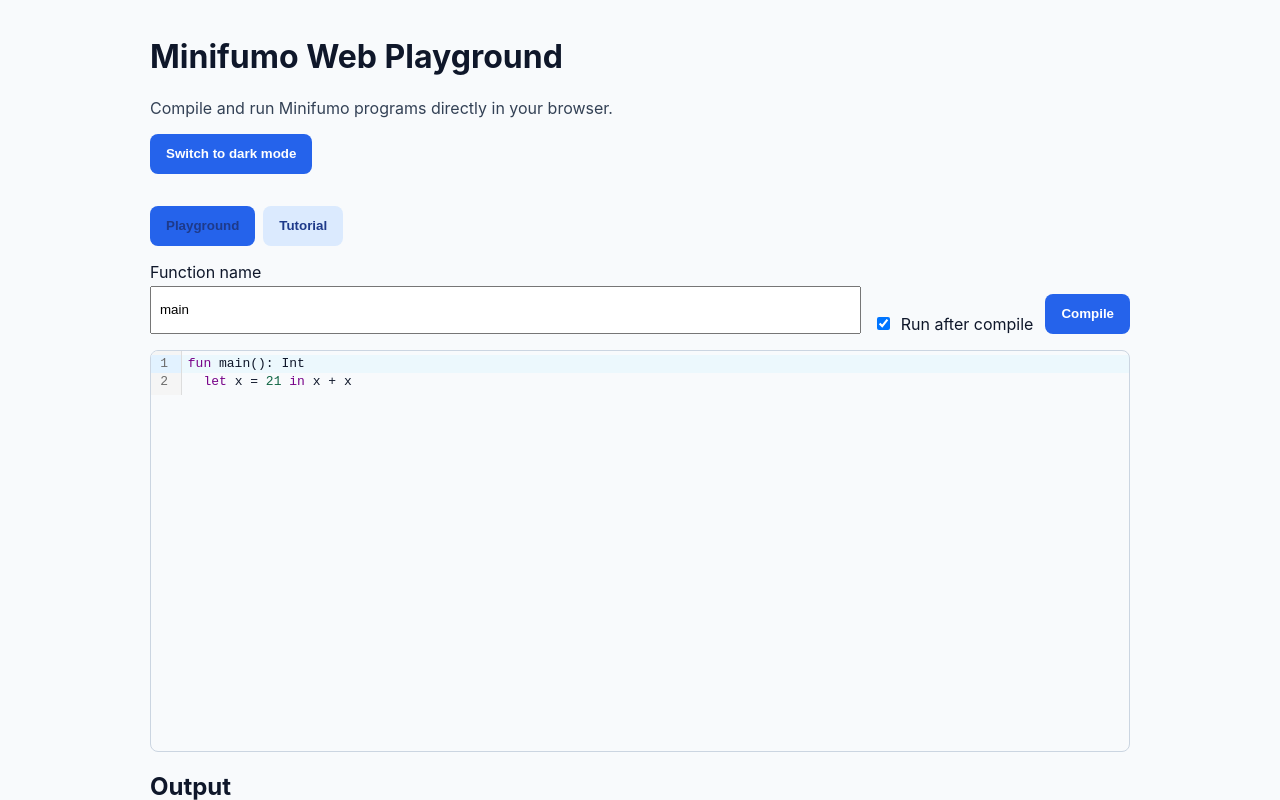
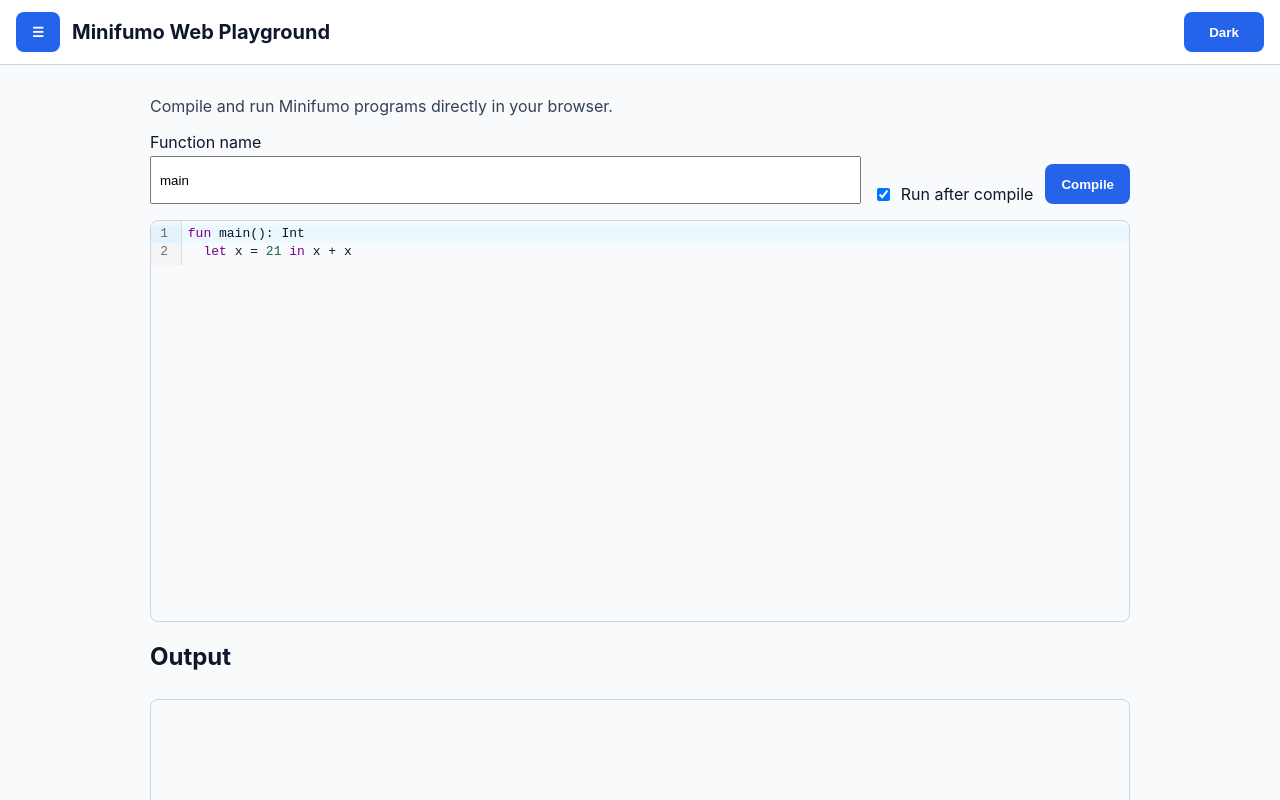
Before and after one commit to peterzeller/minifumo-lang, a React (Vite) app in the folder web/: page / in a window 1280 px wide. Shown: the top 800 px of the page. Built offline with nearby package versions, Linux system fonts and the light colour scheme.

Commit message:
Move tutorial and playground into topbar navigation

```diff
--- a/web/src/App.tsx
+++ b/web/src/App.tsx
@@ -5,8 +5,11 @@ import { minifumoLanguage } from './minifumoLanguage'
 import { MinifumoCompiler } from './compiler'
 import { tutorialPages, tutorialPagesById, type TutorialBlock, type TutorialCodeInclude, type TutorialPage } from './tutorial'
 
-type Tab = 'playground' | 'tutorial'
 type Theme = 'light' | 'dark'
+
+type NavigationTarget =
+  | { kind: 'playground' }
+  | { kind: 'tutorial'; pageId: string }
 
 interface CompileError {
   message: string
@@ -147,53 +150,20 @@ function TutorialBlockView({ block, onNavigate }: { block: TutorialBlock; onNavi
   )
 }
 
-// Renders the markdown-driven tutorial with page navigation and editable code includes.
-function TutorialView() {
-  const [currentPageId, setCurrentPageId] = useState(tutorialPages[0]?.id ?? '')
-  const [isSidebarOpen, setIsSidebarOpen] = useState(false)
+// Renders the markdown-driven tutorial with previous and next page navigation.
+function TutorialView({ currentPageId, onNavigate }: { currentPageId: string; onNavigate: (pageId: string) => void }) {
   const currentPage: TutorialPage | undefined = tutorialPagesById[currentPageId]
   const currentIndex = tutorialPages.findIndex((page) => page.id === currentPageId)
   const previousPage = currentIndex > 0 ? tutorialPages[currentIndex - 1] : undefined
   const nextPage = currentIndex >= 0 && currentIndex < tutorialPages.length - 1 ? tutorialPages[currentIndex + 1] : undefined
 
-  const navigateToPage = (pageId: string) => {
-    if (tutorialPagesById[pageId]) {
-      setCurrentPageId(pageId)
-      setIsSidebarOpen(false)
-    }
-  }
-
   return (
-    <section className="tutorialLayout">
-      <button
-        className="tutorialMenuButton"
-        onClick={() => setIsSidebarOpen((current) => !current)}
-        aria-expanded={isSidebarOpen}
-        aria-controls="tutorial-sidebar"
-      >
-        ☰ Tutorial pages
-      </button>
-      <aside id="tutorial-sidebar" className={isSidebarOpen ? 'tutorialSidebar open' : 'tutorialSidebar'}>
-        <h2>Tutorial</h2>
-        <div className="tutorialPageList" role="tablist" aria-label="Tutorial pages">
-          {tutorialPages.map((page) => (
-            <button
-              key={page.id}
-              role="tab"
-              className={page.id === currentPageId ? 'tab activeTab' : 'tab'}
-              onClick={() => navigateToPage(page.id)}
-            >
-              {page.title}
-            </button>
-          ))}
-        </div>
-      </aside>
-      <div className="tutorialContent">
+    <section className="tutorialContent">
       <h2>{currentPage?.title ?? 'Tutorial'}</h2>
       {currentPage ? (
         <article className="tutorialSection" key={currentPage.id}>
           {currentPage.blocks.map((block, index) => (
-              <TutorialBlockView key={`${currentPage.id}-${index}`} block={block} onNavigate={navigateToPage} />
+            <TutorialBlockView key={`${currentPage.id}-${index}`} block={block} onNavigate={onNavigate} />
           ))}
         </article>
       ) : (
@@ -201,14 +171,13 @@ function TutorialView() {
       )}
 
       <nav className="tutorialPager" aria-label="Tutorial page navigation">
-          <button onClick={() => previousPage && navigateToPage(previousPage.id)} disabled={!previousPage}>
+        <button onClick={() => previousPage && onNavigate(previousPage.id)} disabled={!previousPage}>
           ← Previous
         </button>
-          <button onClick={() => nextPage && navigateToPage(nextPage.id)} disabled={!nextPage}>
+        <button onClick={() => nextPage && onNavigate(nextPage.id)} disabled={!nextPage}>
           Next →
         </button>
       </nav>
-      </div>
     </section>
   )
 }
@@ -223,6 +192,12 @@ function getInitialTheme(): Theme {
   return window.matchMedia('(prefers-color-scheme: dark)').matches ? 'dark' : 'light'
 }
 
+// Returns the initial navigation target based on available tutorial pages.
+function getInitialNavigationTarget(): NavigationTarget {
+  const firstTutorialPage = tutorialPages[0]
+  return firstTutorialPage ? { kind: 'tutorial', pageId: firstTutorialPage.id } : { kind: 'playground' }
+}
+
 // Renders the mobile-friendly Minifumo browser playground UI.
 export function App() {
   const editorContainerRef = useRef<HTMLDivElement | null>(null)
@@ -230,8 +205,9 @@ export function App() {
   const [output, setOutput] = useState('')
   const [functionName, setFunctionName] = useState('main')
   const [shouldRun, setShouldRun] = useState(true)
-  const [activeTab, setActiveTab] = useState<Tab>('playground')
   const [theme, setTheme] = useState<Theme>(() => getInitialTheme())
+  const [isNavOpen, setIsNavOpen] = useState(false)
+  const [navigationTarget, setNavigationTarget] = useState<NavigationTarget>(() => getInitialNavigationTarget())
 
   // Creates the CodeMirror extension list once for editor initialization.
   const editorExtensions = useMemo(
@@ -239,7 +215,7 @@ export function App() {
     [],
   )
 
-  // Initializes and tears down the CodeMirror editor instance.
+  // Applies and persists the active light or dark theme.
   useEffect(() => {
     document.documentElement.setAttribute('data-theme', theme)
     window.localStorage.setItem('minifumo-theme', theme)
@@ -285,25 +261,63 @@ export function App() {
     }
   }
 
+  // Switches the main view to the playground section.
+  const openPlayground = () => {
+    setNavigationTarget({ kind: 'playground' })
+    setIsNavOpen(false)
+  }
+
+  // Switches the main view to a selected tutorial page.
+  const openTutorialPage = (pageId: string) => {
+    if (!tutorialPagesById[pageId]) {
+      return
+    }
+
+    setNavigationTarget({ kind: 'tutorial', pageId })
+    setIsNavOpen(false)
+  }
+
+  const isPlaygroundActive = navigationTarget.kind === 'playground'
+
   return (
     <main className="page">
-      <h1>Minifumo Web Playground</h1>
-      <p className="subtitle">Compile and run Minifumo programs directly in your browser.</p>
+      <header className="topBar">
+        <button
+          className="navToggleButton"
+          onClick={() => setIsNavOpen((current) => !current)}
+          aria-expanded={isNavOpen}
+          aria-controls="site-navigation"
+        >
+          ☰
+        </button>
+        <h1 className="topBarTitle">Minifumo Web Playground</h1>
         <button onClick={() => setTheme((current) => (current === 'dark' ? 'light' : 'dark'))} className="themeToggleButton">
-        {theme === 'dark' ? 'Switch to light mode' : 'Switch to dark mode'}
+          {theme === 'dark' ? 'Light' : 'Dark'}
         </button>
+      </header>
 
-      <div className="tabs" role="tablist" aria-label="Minifumo website sections">
-        <button onClick={() => setActiveTab('playground')} className={activeTab === 'playground' ? 'tab activeTab' : 'tab'}>
+      <aside id="site-navigation" className={isNavOpen ? 'tutorialSidebar open' : 'tutorialSidebar'}>
+        <h2>Navigation</h2>
+        <button className={isPlaygroundActive ? 'tab activeTab' : 'tab'} onClick={openPlayground}>
           Playground
         </button>
-        <button onClick={() => setActiveTab('tutorial')} className={activeTab === 'tutorial' ? 'tab activeTab' : 'tab'}>
-          Tutorial
+        <h3 className="navigationSectionTitle">Tutorial</h3>
+        <div className="tutorialPageList" role="tablist" aria-label="Tutorial pages">
+          {tutorialPages.map((page) => {
+            const isActive = navigationTarget.kind === 'tutorial' && navigationTarget.pageId === page.id
+            return (
+              <button key={page.id} role="tab" className={isActive ? 'tab activeTab' : 'tab'} onClick={() => openTutorialPage(page.id)}>
+                {page.title}
               </button>
+            )
+          })}
         </div>
+      </aside>
 
-      {activeTab === 'playground' ? (
+      <section className="mainContent">
+        {isPlaygroundActive ? (
           <>
+            <p className="subtitle">Compile and run Minifumo programs directly in your browser.</p>
             <div className="controls">
               <label>
                 Function name
@@ -334,8 +348,9 @@ export function App() {
             </section>
           </>
         ) : (
-        <TutorialView />
+          <TutorialView currentPageId={navigationTarget.pageId} onNavigate={openTutorialPage} />
         )}
+      </section>
     </main>
   )
 }
--- a/web/src/styles.css
+++ b/web/src/styles.css
@@ -36,28 +36,48 @@ body {
 }
 
 .page {
+  margin: 0 auto;
+}
+
+.topBar {
+  position: fixed;
+  inset: 0 0 auto 0;
+  height: 4rem;
+  display: grid;
+  grid-template-columns: auto 1fr auto;
+  align-items: center;
+  gap: 0.75rem;
+  padding: 0 1rem;
+  background: var(--panel);
+  border-bottom: 1px solid var(--panel-border);
+  z-index: 20;
+}
+
+.topBarTitle {
+  margin: 0;
+  font-size: 1.25rem;
+}
+
+.mainContent {
   max-width: 980px;
   margin: 0 auto;
-  padding: 1rem;
+  padding: 5rem 1rem 1rem;
 }
 
 .subtitle {
   color: var(--muted);
 }
 
-.tabs {
-  display: flex;
-  gap: 0.5rem;
-  margin: 1rem 0;
-}
-
 .tab {
+  width: 100%;
+  text-align: left;
   background: var(--button-secondary);
   color: var(--button-secondary-text);
 }
 
 .activeTab {
   background: #2563eb;
+  color: #fff;
 }
 
 .controls {
@@ -101,8 +121,13 @@ button:disabled {
   cursor: not-allowed;
 }
 
+.navToggleButton {
+  min-width: 2.75rem;
+  padding: 0;
+}
+
 .themeToggleButton {
-  margin-bottom: 1rem;
+  min-width: 5rem;
 }
 
 .editorPanel {
@@ -116,29 +141,25 @@ button:disabled {
   min-height: 50vh;
 }
 
-.tutorialLayout {
-  position: relative;
-}
-
-.tutorialMenuButton {
-  margin-bottom: 1rem;
-}
-
 .tutorialSidebar {
   position: fixed;
-  inset: 0 auto 0 0;
-  width: min(20rem, 80vw);
+  inset: 4rem auto 0 0;
+  width: min(20rem, 85vw);
   transform: translateX(-100%);
   transition: transform 200ms ease;
   background: var(--panel);
   border-right: 1px solid var(--panel-border);
   padding: 1rem;
   overflow: auto;
-  z-index: 10;
+  z-index: 15;
 }
 
 .tutorialSidebar.open {
   transform: translateX(0);
+}
+
+.navigationSectionTitle {
+  margin: 1rem 0 0.5rem;
 }
 
 .tutorialContent {
@@ -224,4 +245,8 @@ button:disabled {
   .controls {
     grid-template-columns: 1fr;
   }
+
+  .topBarTitle {
+    font-size: 1rem;
+  }
 }
```
Lines whose indentation alone changed are shown as unchanged.
